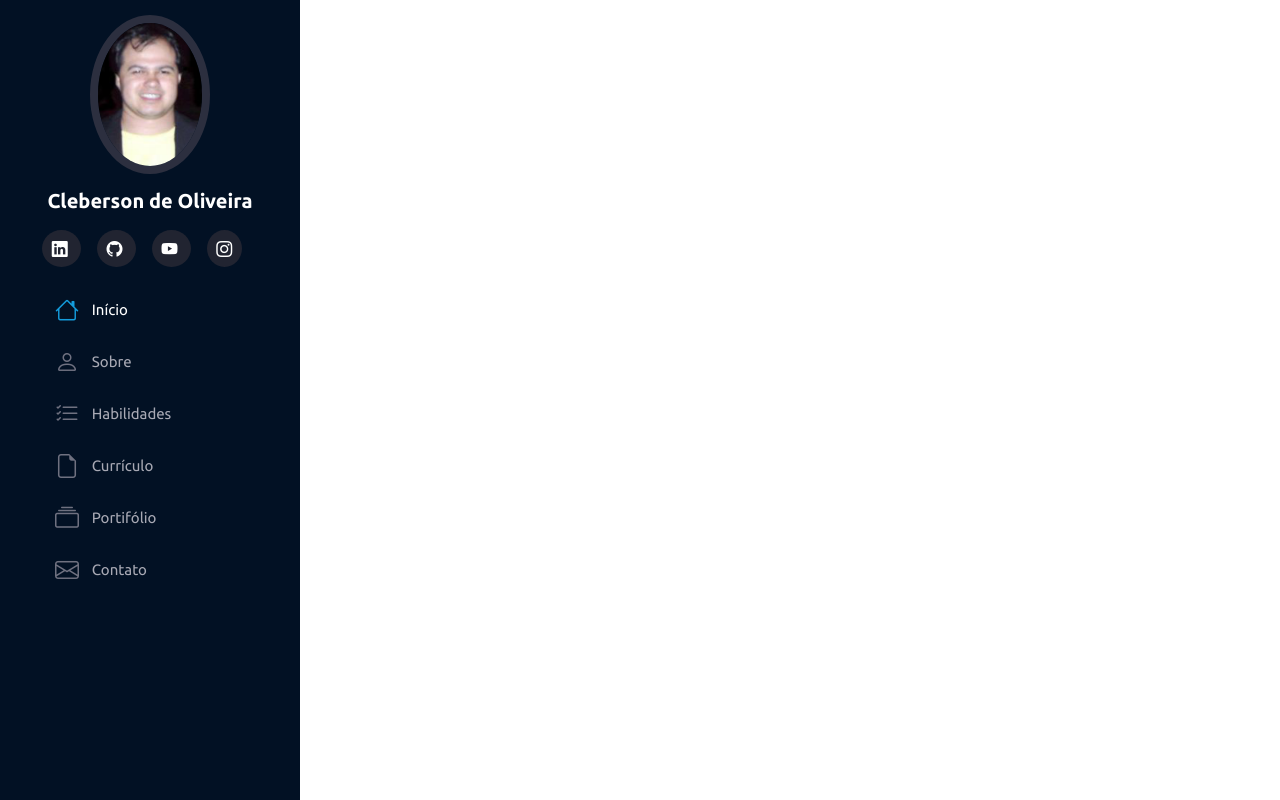
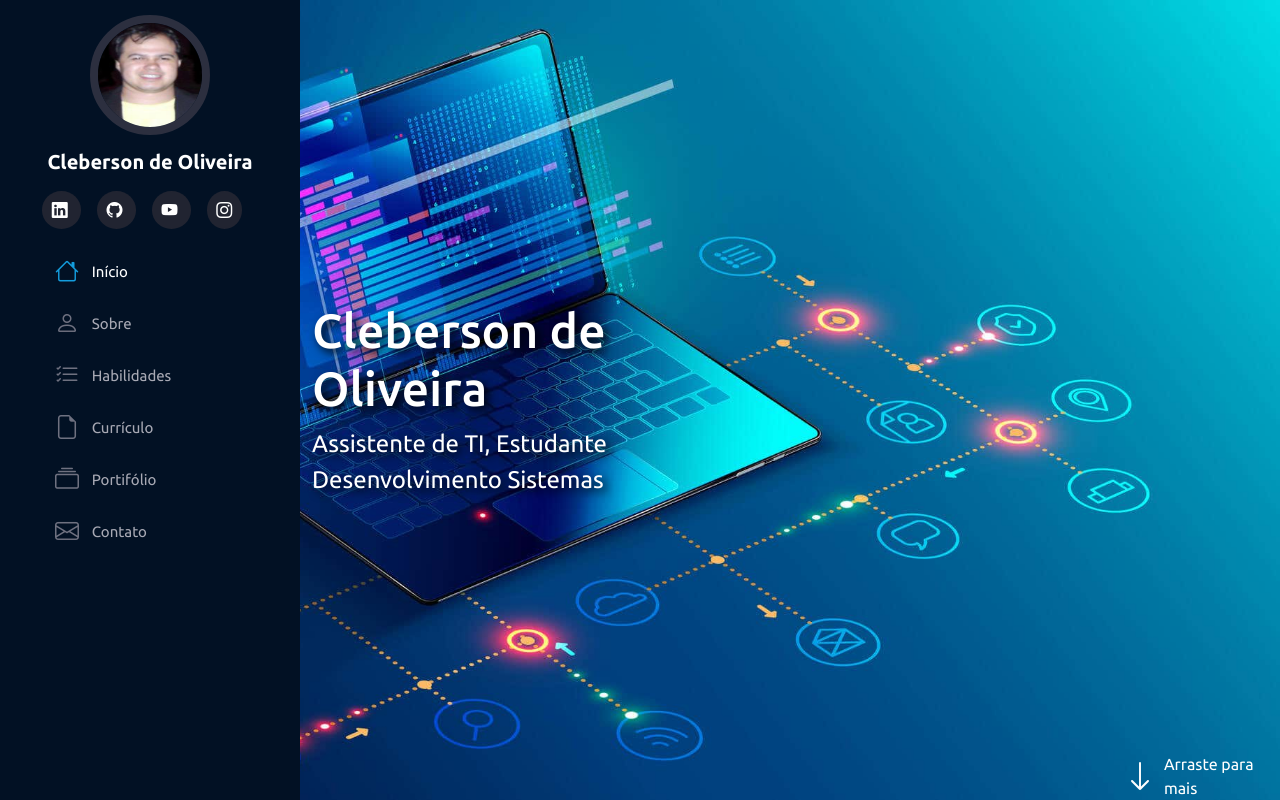
Before and after one commit to devcleberson/Portfolio_Flask_Responsivo, a Flask app: page / in a window 1280 px wide. Run offline with Flask 3, Linux system fonts and the light colour scheme; some libraries are stand-ins or nearby versions.

Commit message:
secao_inicio

```diff
--- a/static/style.css
+++ b/static/style.css
@@ -23,6 +23,7 @@ html, body{
     margin: 15px auto;
     display: block;
     width: 120px;
+    height: 120px;
     border: 8px solid #2c2f3f;
     border-radius: 50%;
 }
@@ -86,3 +87,41 @@ html, body{
 .nav-menu li:hover > a i {
     color: #149ddd;
 }
+
+#main{
+    margin-left: 300px;
+}
+
+section#inicio {
+    background-image: url("./img/banner.png");
+    background-repeat: no-repeat;
+    background-size: cover;
+    background-attachment: fixed;
+    background-position: center;
+
+
+    width: 100%;
+    height: 100vh;
+}
+
+section#inicio h2{
+    font-size: 3rem;
+}
+
+section#inicio span#subtitle {
+    margin-right: 0rem;
+    font-size: 1.5rem;
+}
+
+.text-shadow {
+    text-shadow: 4px 4px 10px #000000;
+}
+
+section#inicio div#arraste {
+    width: 9rem;
+}
+
+section#inicio div#arraste a{
+    text-decoration: none;
+    color: #fff;
+}
--- a/templates/index.html
+++ b/templates/index.html
@@ -62,6 +62,26 @@
 
     </aside>
 
+    <main id="main">
+
+      <section id="inicio" class="row m-0 p-0">
+        <div class="col-md-5 d-flex justify-content-center align-items-center flex-column">
+          <h2 class="text-white text-shadow">Cleberson de Oliveira</h2>
+          <span id="subtitle" class="text-white text-shadow">Assistente de TI, Estudante Desenvolvimento Sistemas</span>
+        </div>
+
+        <div class="col-md-7 d-flex justify-content-end align-items-end">
+          <div id="arraste" class="d-flex align-items-center">
+            <i class="bi bi-arrow-down text-white pe-2 fs-2" aria-hidden="true"></i>
+            <a href="">Arraste para mais</a>
+          </div>
+
+        </div>
+
+      </section>
+
+    </main>
+
     <script src="/static/bootstrap/js/bootstrap.bundle.min.js" async defer></script>
     <script src="/static/script.js" async defer></script>
 </body>
```
Also changed, not shown: static/img/.banner.png (added), static/img/banner.png (added).
